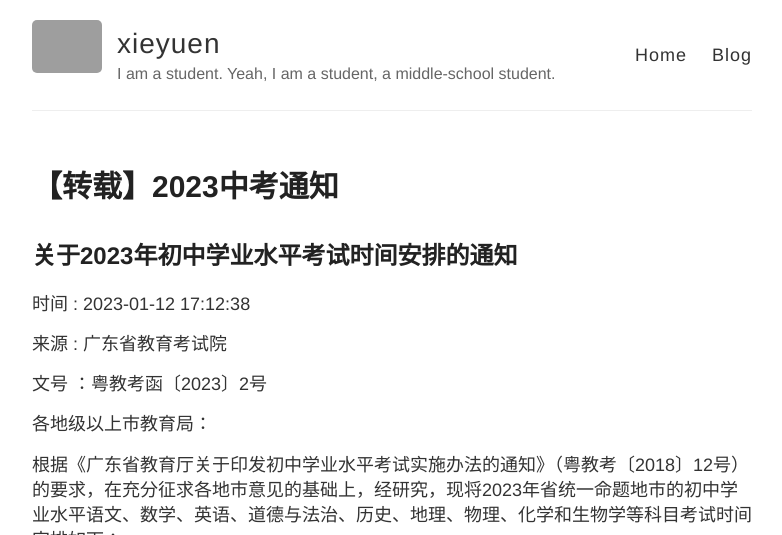
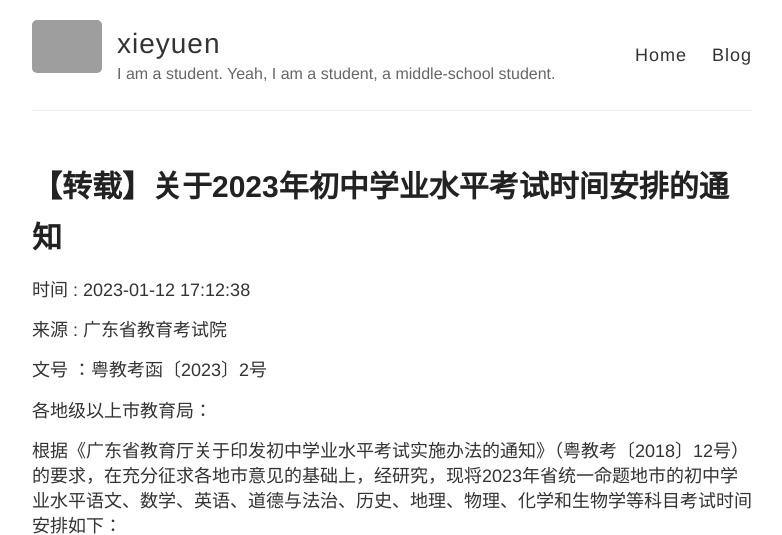
Before and after one commit to xieyuen/blog.github.io, a Jekyll site: the page built from _posts/2023-3-18-2023zk.md, in a window 1280 px wide, cut to the strip 0-535 px from the top of the page. Shown: the whole strip, without its empty margins (248-1030 px from the left). Built offline with Jekyll 4.4.1, drawn with Linux system fonts in a browser that asks for light colours.

Commit message:
Update 2023-3-18-2023zk.md

```diff
--- a/_posts/2023-3-18-2023zk.md
+++ b/_posts/2023-3-18-2023zk.md
@@ -1,11 +1,10 @@
 ---
 layout: post
-title: 【转载】2023中考通知
+title: 【转载】关于2023年初中学业水平考试时间安排的通知
 permalink: /2023/3/2023-zktz/
 published: true
 ---
 
-## 关于2023年初中学业水平考试时间安排的通知
 时间 : 2023-01-12 17:12:38
 
 来源 : 广东省教育考试院
```
